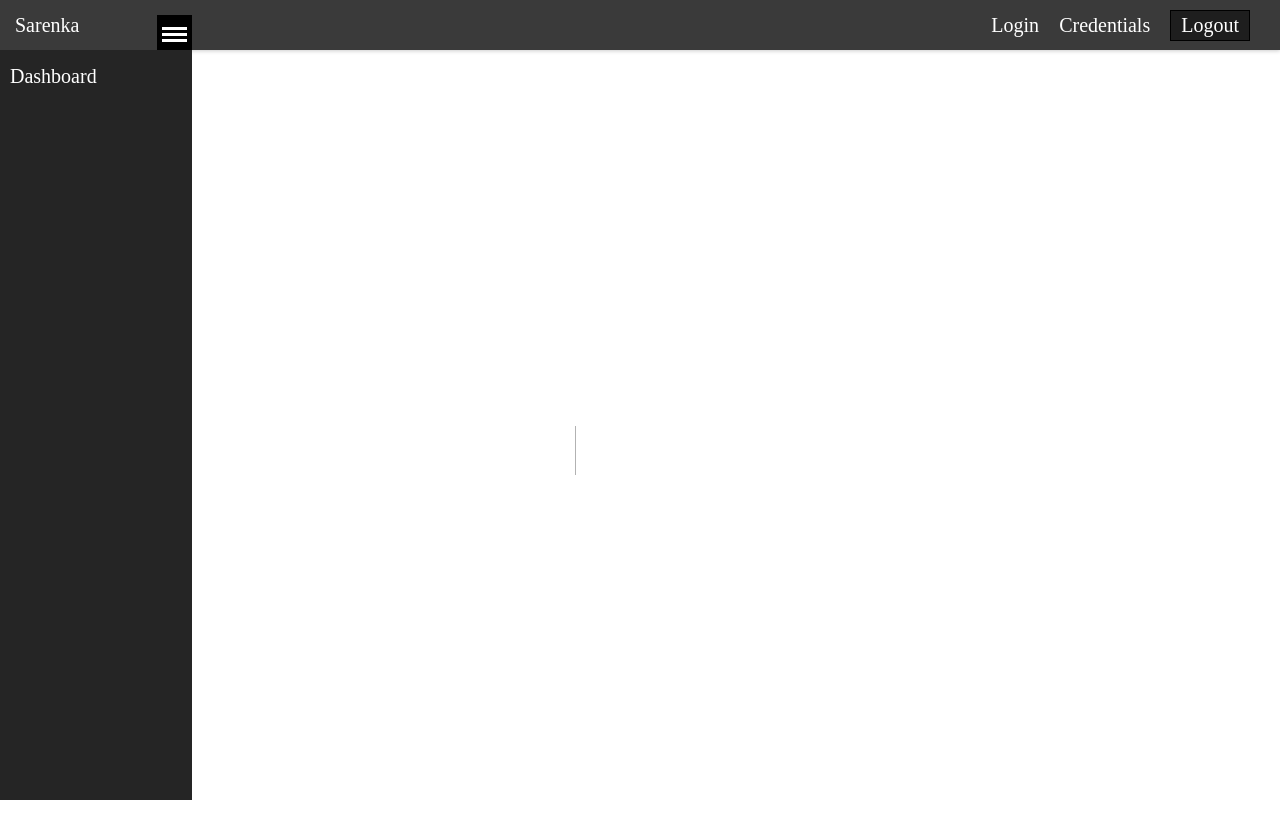
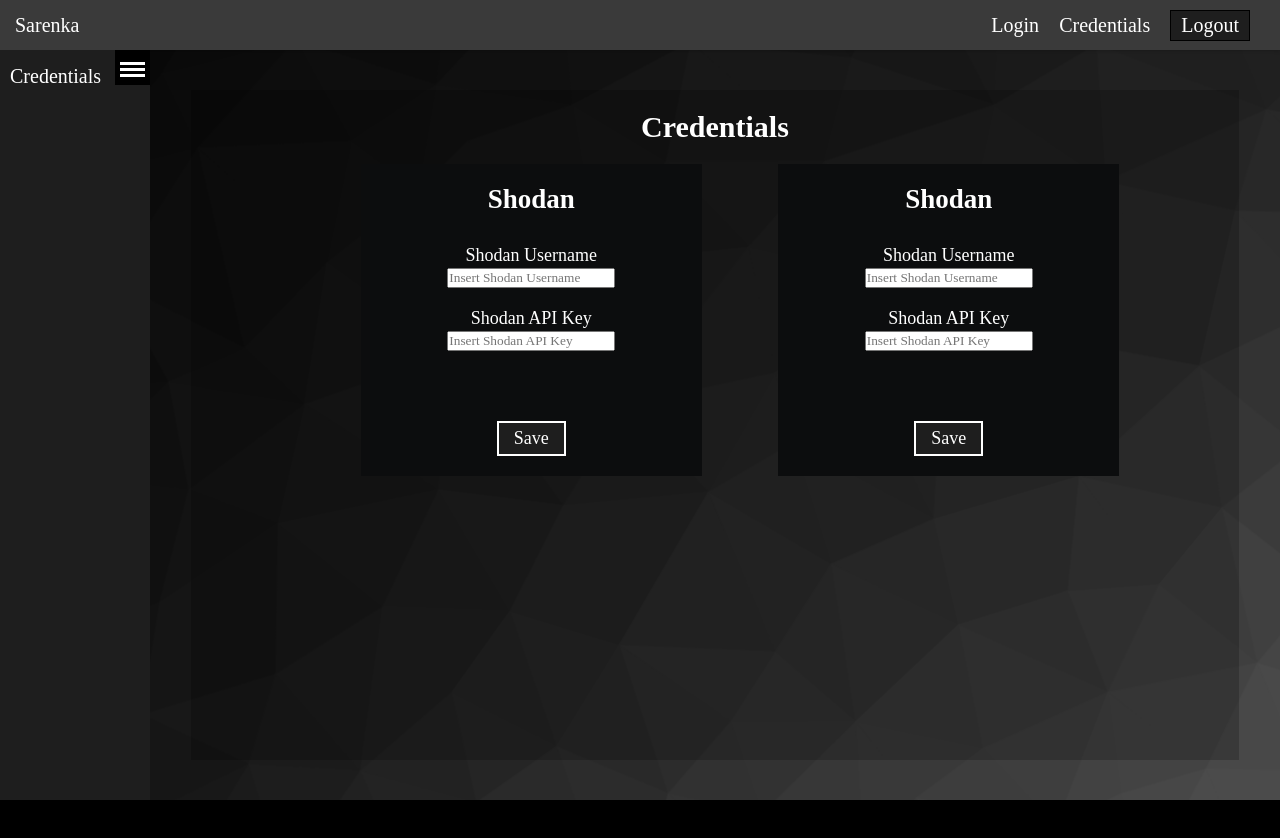
Before and after one commit to KTZgraph/sarenka-osint, a Next.js app: page /credentials in a window 1280 px wide. Before the commit this address had no page. Shown: the top 838 px of the page. After the commit the page ends 800 px from the top, so only its background shows below. Built offline with nearby package versions, Linux system fonts and the light colour scheme.

Commit message:
credentials form

```diff
--- /dev/null
+++ b/components/credentials/credentials.js
@@ -0,0 +1,17 @@
+import { Fragment } from "react";
+import ShodanForm from "./shodan-form";
+import classes from "./credentials.module.css";
+
+function Credentials() {
+  return (
+    <div className={classes.credentials}>
+      <h2>Credentials</h2>
+      <div className={classes.credentialItems}>
+        <ShodanForm />
+        <ShodanForm />
+      </div>
+    </div>
+  );
+}
+
+export default Credentials;
--- /dev/null
+++ b/components/credentials/credentials.module.css
@@ -0,0 +1,14 @@
+.credentials {
+    background-color: rgba(0, 0, 0, 0.2);
+    padding: 2rem;
+    font-size: 2rem;
+}
+
+.credentialItems {
+    display: flex;
+    width: 100%;
+    justify-content: space-between;
+    padding: 20px 100px 50px var(--main-menu-width);
+    /* background-color: pink; */
+    text-align: center;
+}
--- /dev/null
+++ b/components/credentials/shodan-form.js
@@ -0,0 +1,48 @@
+import { useState } from "react";
+import classes from "./shodan-form.module.css";
+
+function ShodanForm() {
+  const [enteredUsername, setEnteredUsername] = useState("");
+  const [enteredApiKey, setEnteredApiKey] = useState("");
+
+  return (
+    <section className={classes.section}>
+      <h1>Shodan</h1>
+      <form className={classes.form}>
+        <div className={classes.credentials}>
+          <div className={classes.credential}>
+            <label htmlFor="username">Shodan Username</label>
+            <input
+              type="text"
+              id="username"
+              placeholder="Insert Shodan Username"
+              required={true}
+              value={enteredUsername}
+              onChange={(event) => setEnteredUsername(event.target.value)}
+            />
+          </div>
+          <div className={classes.credential}>
+            <label htmlFor="api-key">Shodan API Key</label>
+            <input
+              type="text"
+              id="api-key"
+              required={true}
+              value={enteredApiKey}
+              placeholder="Insert Shodan API Key"
+              onChange={(event) => setEnteredApiKey(event.target.value)}
+            />
+          </div>
+        </div>
+
+        <div className={classes.actions}>
+          <button className={classes.action}>Save</button>
+        </div>
+      </form>
+    </section>
+  );
+}
+
+export default ShodanForm;
+
+// username
+// API key
--- /dev/null
+++ b/components/credentials/shodan-form.module.css
@@ -0,0 +1,29 @@
+.section{
+    background-color: var(--color-black-2);
+    width: 45%;
+    display: flex;
+    flex-flow: column;
+    min-height: 20rem;
+    font-size: 1.8rem;
+    padding: 2rem;
+}
+
+.form{
+    padding-top: 1rem;
+}
+
+.credentials{
+    padding: 1rem;
+}
+
+.credential{
+    padding: 1rem;
+}
+
+.action{
+    border: 2px solid white;
+    background-color: var(--color-grey-10);
+    padding: 0.5rem 1.5rem;
+    margin-top: 5rem;
+    font-size: 1.8rem;
+}
--- a/components/layout/main-menu.js
+++ b/components/layout/main-menu.js
@@ -14,9 +14,9 @@
 
       <ul className={classes.list}>
         <li className={classes.item}>
-          <Link href="/">
+          <Link href="/credentials">
             <a href="#" className={classes.link}>
-              <span className={classes.text}>Dashboard</span>
+              <span className={classes.text}>Credentials</span>
             </a>
           </Link>
         </li>
--- a/components/layout/main-menu.module.css
+++ b/components/layout/main-menu.module.css
@@ -1,8 +1,10 @@
 .sidebar {
-  width: 15vw;
+  width: var(--main-menu-width);
   height: calc(100vh - var(--main-navigation-height));
-  background-color: var(--color-grey-9);
+  background-color: var(--color-grey-10);
   position: fixed;
+  top: 5rem;
+  left: 0;
   font-size: 2rem;
   /* domyslnie menu schowane */
   /* left: -15vw; */
@@ -19,7 +21,7 @@
   /* domyslnie pojawia sie w lewym gornym rogu - zmiana na góre prawo*/
   position: absolute;
   right: 0; /* domylsnie ikona ma być widoczna */
-  top: -3.5rem;
+  top: 0;
   /* wysrodkowanie - można obliczyc (3.5rem - 2.5rem[szerokosc linii)/2 i z tego wyniku obnliczyc padding*/
   padding: 0.5rem;
   box-sizing: border-box; /*bo przez padding sie powiekszyl elemnt*/
--- /dev/null
+++ b/pages/credentials.js
@@ -0,0 +1,8 @@
+import { Fragment } from "react";
+import Credentials from "../components/credentials/credentials";
+
+function CredentialsPage() {
+  return <Credentials />;
+}
+
+export default CredentialsPage;
--- a/styles/globals.css
+++ b/styles/globals.css
@@ -24,7 +24,13 @@
   --color-grey-9: #252525;
   --color-grey-10: #1e1e1e;
 
+  --color-black-1: #18191b;
+  --color-black-2: #131416;
+  --color-black-2: #0C0D0E;
+
+
   --main-navigation-height: 5rem;
+  --main-menu-width: 15rem;
 
   background-color: black;
   background-image: url(../public/black-black-grey-black.png); /*, center, no-repeat;*/
@@ -44,6 +50,15 @@
 
 
 .main{
+  display: flex;
+  flex-flow: row;
+  justify-content: center;
+  position: fixed;
+  left: var(--main-menu-width);
   min-height: calc(100vh - var(--main-navigation-height));
+  width: calc(100% - var(--main-menu-width));
+  /* background-color: yellow; */
+  box-sizing: border-box;
   text-align: center;
+  padding: 40px;
 }
```
